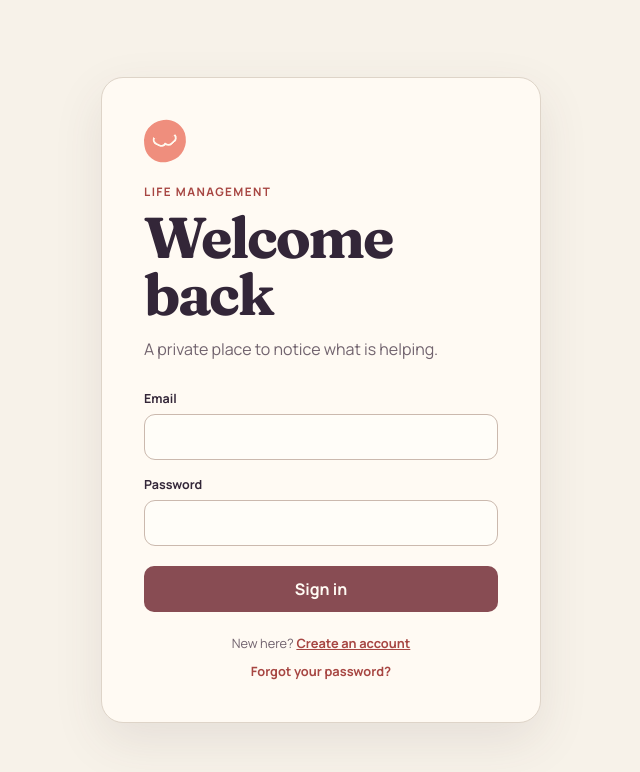
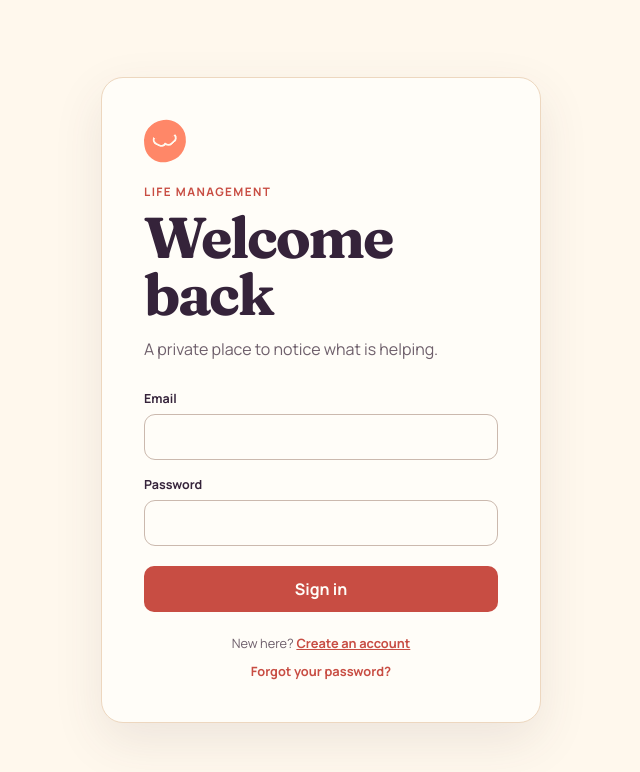
Before and after one commit to stella-jin-ys/Life-management-app, a React (Vite) app: page /login in a window 1280 px wide. Shown: the top 772 px of the page, without its empty margins (319-959 px from the left). Built offline with nearby package versions, Linux system fonts and the light colour scheme; no server answers.

Commit message:
style: brighten wellbeing dashboard palette

```diff
--- a/src/styles.css
+++ b/src/styles.css
@@ -1,23 +1,23 @@
 @import url('https://fonts.googleapis.com/css2?family=Fraunces:opsz,wght@9..144,600;9..144,700&family=Manrope:wght@400;500;600;700&display=swap');
 
 :root {
-  color: #332638;
-  background: #f7f2e9;
+  color: #35233a;
+  background: #fff8ed;
   font-family: 'Manrope', ui-sans-serif, system-ui, sans-serif;
   font-synthesis: none;
   text-rendering: optimizeLegibility;
-  --canvas: #f7f2e9;
-  --paper: #fffaf3;
-  --rail: #efe6d8;
-  --ink: #332638;
-  --muted: #71636e;
-  --line: #ded4c8;
-  --coral: #ef8e7d;
-  --coral-deep: #a74642;
-  --peach: #f7c6ae;
-  --moss: #879468;
-  --lavender: #c8b9d8;
-  --gold: #d6a856;
+  --canvas: #fff8ed;
+  --paper: #fffdf8;
+  --rail: #fff0d8;
+  --ink: #35233a;
+  --muted: #6e5f6b;
+  --line: #edd7bf;
+  --coral: #ff8768;
+  --coral-deep: #c84d43;
+  --peach: #ffd2a3;
+  --moss: #55a86f;
+  --lavender: #d8ccff;
+  --gold: #f2b943;
   --radius: 18px;
   --shadow: 0 18px 50px rgb(78 59 66 / 10%);
 }
@@ -28,7 +28,7 @@ body {
   min-width: 320px;
   min-height: 100vh;
   margin: 0;
-  background: linear-gradient(rgb(95 64 70 / 2%) 1px, transparent 1px), var(--canvas);
+  background: linear-gradient(rgb(211 135 78 / 4%) 1px, transparent 1px), var(--canvas);
   background-size: 100% 28px;
 }
 button, input, textarea { font: inherit; }
@@ -102,7 +102,7 @@ button:active:not(:disabled) { transform: translateY(1px); }
 }
 .navigation-link:hover { background: rgb(255 250 243 / 65%); }
 .navigation-link[aria-current='page'] {
-  color: #4d2837;
+  color: #73302f;
   background: var(--peach);
   box-shadow: 0 8px 24px rgb(111 72 67 / 11%);
   font-weight: 700;
@@ -146,11 +146,11 @@ button:active:not(:disabled) { transform: translateY(1px); }
   overflow: hidden;
   padding: clamp(32px, 4vw, 58px);
   border-radius: var(--radius);
-  background: #f1d8ca;
+  background: #ffd4b8;
   box-shadow: var(--shadow);
 }
 .welcome-copy { position: relative; z-index: 1; max-width: 670px; }
-.date-line { margin: 0 0 16px; color: #6f5656; font-size: .86rem; font-weight: 700; }
+.date-line { margin: 0 0 16px; color: #824f45; font-size: .86rem; font-weight: 700; }
 h1 {
   max-width: 12ch;
   margin: 0;
@@ -161,7 +161,7 @@ h1 {
   letter-spacing: -.04em;
   text-wrap: balance;
 }
-.welcome-note { max-width: 54ch; margin: 24px 0 0; color: #5f4d55; font-size: 1rem; line-height: 1.65; }
+.welcome-note { max-width: 54ch; margin: 24px 0 0; color: #684653; font-size: 1rem; line-height: 1.65; }
 .daylight-mark {
   position: absolute;
   right: -75px;
@@ -177,7 +177,7 @@ h1 {
   position: absolute;
   content: '';
   border-radius: 999px;
-  background: #f7d99c;
+  background: #ffe08a;
 }
 .daylight-mark::before { top: 52px; left: 16px; width: 82px; height: 22px; transform: rotate(-24deg); }
 .daylight-mark::after { top: 26px; left: 105px; width: 30px; height: 95px; transform: rotate(18deg); }
@@ -207,11 +207,11 @@ h1 {
   border: 1px solid transparent;
   border-radius: 13px;
   color: var(--muted);
-  background: #f1eae0;
+  background: #fff0dc;
   cursor: pointer;
 }
-.mood-option:hover { border-color: #cdbfb1; color: var(--ink); }
-.mood-option[aria-pressed='true'] { border-color: #cc7d70; color: #5a2c38; background: #f6c7b7; font-weight: 700; }
+.mood-option:hover { border-color: #efad78; color: var(--ink); }
+.mood-option[aria-pressed='true'] { border-color: #e86d56; color: #71302d; background: #ffd09f; box-shadow: 0 6px 16px rgb(232 109 86 / 15%); font-weight: 700; }
 
 .dashboard-grid { display: grid; grid-template-columns: minmax(0, 1.35fr) minmax(300px, .8fr); gap: 26px; }
 .panel {
@@ -235,8 +235,8 @@ h1 {
   place-items: center;
   border-radius: 12px;
 }
-.symbol-coral { color: #7e363b; background: var(--peach); }
-.symbol-lavender { color: #543f62; background: #dfd4e8; }
+.symbol-coral { color: #8a352e; background: #ffd19e; }
+.symbol-lavender { color: #5d4a83; background: var(--lavender); }
 .icon-action {
   display: grid;
   width: 42px;
@@ -244,12 +244,12 @@ h1 {
   place-items: center;
   border: 0;
   border-radius: 13px;
-  color: #fffaf3;
-  background: #884c53;
+  color: #fffdf8;
+  background: var(--coral-deep);
   cursor: pointer;
   box-shadow: 0 8px 18px rgb(101 52 62 / 18%);
 }
-.highlight-form { margin: 24px 0 8px; padding: 18px; border-radius: 14px; background: #f7e8df; }
+.highlight-form { margin: 24px 0 8px; padding: 18px; border-radius: 14px; background: #fff0df; }
 .highlight-form label { display: block; margin-bottom: 9px; font-size: .83rem; font-weight: 700; }
 .highlight-form textarea {
   width: 100%;
@@ -265,7 +265,7 @@ h1 {
 .form-actions { display: flex; justify-content: flex-end; gap: 8px; margin-top: 12px; }
 .text-button, .primary-button { min-height: 38px; border-radius: 10px; padding: 0 14px; cursor: pointer; }
 .text-button { border: 0; color: var(--muted); background: transparent; }
-.primary-button { border: 0; color: #fffaf3; background: #884c53; font-weight: 700; }
+.primary-button { border: 0; color: #fffdf8; background: var(--coral-deep); font-weight: 700; }
 .highlight-feed { display: grid; margin-top: 24px; }
 .highlight-entry {
   display: grid;
@@ -283,41 +283,41 @@ h1 {
 .highlight-entry > svg { margin-top: 2px; color: #9d8178; }
 .empty-state { margin: 4px 0 0; color: var(--muted); font-size: .84rem; line-height: 1.5; }
 
-.battery-panel { background: #eee8f1; }
-.battery-heading > svg { color: #735d7c; }
+.battery-panel { background: #f0ebff; }
+.battery-heading > svg { color: #7656a7; }
 .feeling-options { display: flex; flex-wrap: wrap; gap: 7px; margin-top: 24px; }
 .feeling-options button {
   min-height: 34px;
   padding: 0 12px;
-  border: 1px solid #c9bccf;
+  border: 1px solid #bdb0e1;
   border-radius: 999px;
-  color: #67566c;
+  color: #66537d;
   background: transparent;
   cursor: pointer;
 }
-.feeling-options button[aria-pressed='true'] { border-color: #6e5578; color: #fff; background: #6e5578; font-weight: 700; }
+.feeling-options button[aria-pressed='true'] { border-color: #7656a7; color: #fff; background: #7656a7; font-weight: 700; }
 .comfort-signal { margin-top: 30px; }
 .battery-meter { height: 12px; overflow: hidden; border-radius: 999px; background: rgb(255 255 255 / 56%); }
-.battery-meter span { display: block; width: 100%; height: 100%; border-radius: inherit; background: linear-gradient(90deg, #bd92a1, #765979); transform-origin: left; transition: transform 420ms cubic-bezier(.2,.8,.2,1); }
-.signal-number { margin: 13px 0 0; color: #5f4f66; font-size: .82rem; line-height: 1.5; }
-.signal-number strong { color: #4e3958; font-family: 'Fraunces', Georgia, serif; font-size: 1.35rem; }
-.signal-label { margin: 3px 0 0; color: #786a7c; font-size: .67rem; }
+.battery-meter span { display: block; width: 100%; height: 100%; border-radius: inherit; background: linear-gradient(90deg, #b69af0, #7656a7); transform-origin: left; transition: transform 420ms cubic-bezier(.2,.8,.2,1); }
+.signal-number { margin: 13px 0 0; color: #5f4f76; font-size: .82rem; line-height: 1.5; }
+.signal-number strong { color: #4d3975; font-family: 'Fraunces', Georgia, serif; font-size: 1.35rem; }
+.signal-label { margin: 3px 0 0; color: #756890; font-size: .67rem; }
 .battery-panel blockquote {
   position: relative;
   margin: 28px 0 0;
   padding: 24px 22px 22px;
   border-radius: 14px;
-  color: #4b3b50;
+  color: #4b3b66;
   background: rgb(255 250 243 / 72%);
   font-family: 'Fraunces', Georgia, serif;
   font-size: 1.05rem;
   line-height: 1.55;
 }
-.battery-panel blockquote::before { position: absolute; top: -17px; left: 18px; content: '“'; color: #9b7395; font-size: 3.5rem; }
+.battery-panel blockquote::before { position: absolute; top: -17px; left: 18px; content: '“'; color: #987bd2; font-size: 3.5rem; }
 
-.symbol-moss { color: #465330; background: #d7ddc3; }
-.symbol-gold { color: #6d4a18; background: #f1d49a; }
-.health-panel { background: #f2f1df; }
+.symbol-moss { color: #2f704c; background: #c9edb9; }
+.symbol-gold { color: #805117; background: #ffe09a; }
+.health-panel { background: #eaf7df; }
 .health-layout { display: grid; grid-template-columns: 150px 1fr; gap: 30px; align-items: center; margin-top: 28px; }
 .health-orbit {
   display: grid;
@@ -327,30 +327,30 @@ h1 {
   border-radius: 50%;
   background: conic-gradient(var(--moss) var(--progress), #dedfca 0);
 }
-.health-orbit::before { grid-area: 1 / 1; width: 108px; aspect-ratio: 1; border-radius: 50%; background: #faf7e9; content: ''; }
+.health-orbit::before { grid-area: 1 / 1; width: 108px; aspect-ratio: 1; border-radius: 50%; background: #f8fff2; content: ''; }
 .health-orbit > div { z-index: 1; display: grid; grid-area: 1 / 1; text-align: center; }
 .health-orbit strong { font-family: 'Fraunces', Georgia, serif; font-size: 1.9rem; }
 .health-orbit span { color: var(--muted); font-size: .7rem; }
 .metric-list { display: grid; gap: 18px; }
 .metric-label { display: grid; grid-template-columns: 20px 1fr auto; align-items: center; gap: 7px; font-size: .78rem; }
-.metric-label svg { color: #67734f; }
+.metric-label svg { color: #3f8d5d; }
 .metric-label strong { font-size: .76rem; font-variant-numeric: tabular-nums; }
 .metric-label small { color: var(--muted); font-size: .68rem; font-weight: 500; }
 .metric-controls { display: inline-flex; align-items: center; gap: 6px; }
-.metric-controls button { display: grid; width: 22px; height: 22px; place-items: center; border: 1px solid rgb(94 98 69 / 20%); border-radius: 50%; color: #56603e; background: rgb(255 255 255 / 42%); cursor: pointer; }
+.metric-controls button { display: grid; width: 22px; height: 22px; place-items: center; border: 1px solid rgb(63 141 93 / 28%); border-radius: 50%; color: #32734b; background: rgb(255 255 255 / 52%); cursor: pointer; }
 .metric-controls button:hover { background: rgb(255 255 255 / 72%); }
-.metric-track { height: 7px; margin-top: 7px; overflow: hidden; border-radius: 999px; background: rgb(94 98 69 / 12%); }
+.metric-track { height: 7px; margin-top: 7px; overflow: hidden; border-radius: 999px; background: rgb(63 141 93 / 14%); }
 .metric-track span { display: block; height: 100%; border-radius: inherit; }
 .tone-coral { background: var(--coral); }
 .tone-moss { background: var(--moss); }
 .tone-lavender { background: #9c84af; }
 .tone-gold { background: var(--gold); }
 
-.goals-panel { background: #f6e7c8; }
-.goal-percentage { flex: 0 0 auto; padding: 7px 10px; border-radius: 999px; color: #6e501f; background: rgb(255 250 243 / 58%); font-size: .72rem; font-weight: 700; }
+.goals-panel { background: #fff0c8; }
+.goal-percentage { flex: 0 0 auto; padding: 7px 10px; border-radius: 999px; color: #7a5516; background: rgb(255 253 248 / 68%); font-size: .72rem; font-weight: 700; }
 .goals-panel > h3 { max-width: 24ch; margin: 28px 0 0; font-family: 'Fraunces', Georgia, serif; font-size: 1.22rem; line-height: 1.35; }
 .goal-progress { height: 7px; margin-top: 14px; overflow: hidden; border-radius: 999px; background: rgb(100 72 29 / 12%); }
-.goal-progress span { display: block; width: 100%; height: 100%; border-radius: inherit; background: #a77531; transform-origin: left; transition: transform 300ms ease; }
+.goal-progress span { display: block; width: 100%; height: 100%; border-radius: inherit; background: #e0a62c; transform-origin: left; transition: transform 300ms ease; }
 .milestone-list { display: grid; gap: 11px; margin-top: 24px; }
 .milestone { display: grid; grid-template-columns: 20px 1fr; gap: 10px; align-items: center; color: #5a4933; font-size: .82rem; cursor: pointer; }
 .milestone input { position: absolute; width: 1px; height: 1px; opacity: 0; }
```
